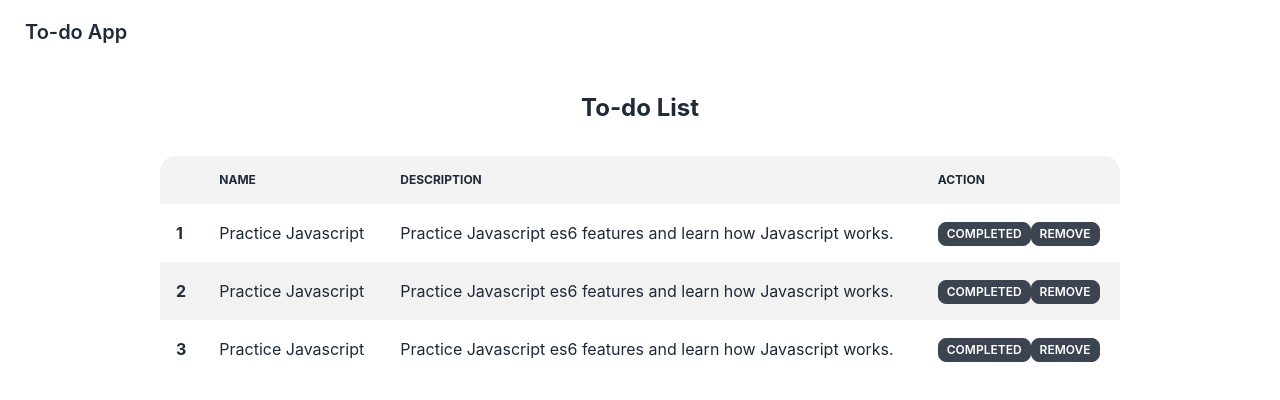
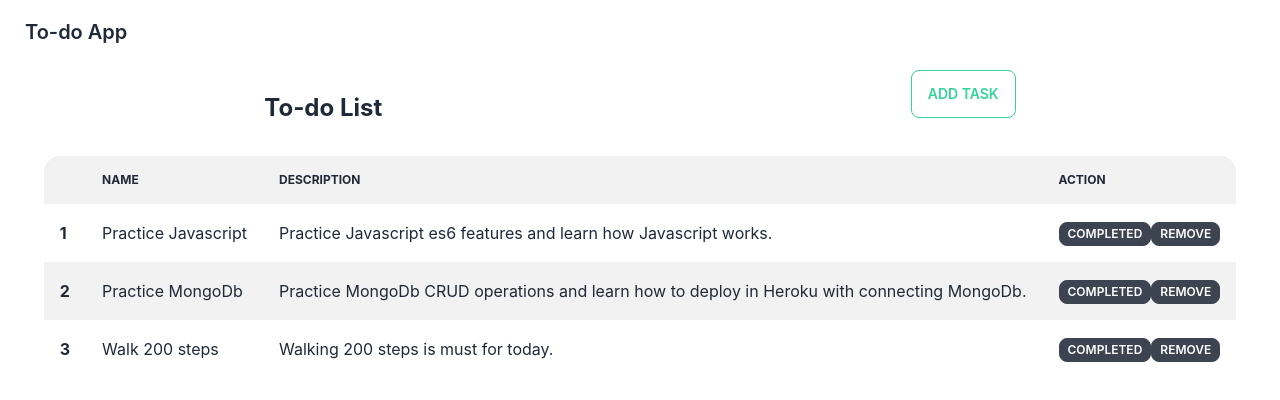
Before and after one commit to AnikaLabiba/to-do-app-client, a React (Create React App) app: page /tasks in a window 1280 px wide. Shown: the top 400 px of the page. Built offline with nearby package versions, Linux system fonts and the light colour scheme; no server answers.

Commit message:
add task modal added

```diff
--- /dev/null
+++ b/public/tasks.json
@@ -0,0 +1,17 @@
+[
+    {
+        "_id": 1,
+        "name": "Practice Javascript",
+        "description": "Practice Javascript es6 features and learn how Javascript works."
+    },
+    {
+        "_id": 2,
+        "name": "Practice MongoDb",
+        "description": "Practice MongoDb CRUD operations and learn how to deploy in Heroku with connecting MongoDb."
+    },
+    {
+        "_id": 3,
+        "name": "Walk 200 steps",
+        "description": "Walking 200 steps is must for today."
+    }
+]
--- a/src/App.js
+++ b/src/App.js
@@ -2,7 +2,6 @@ import './App.css';
 import { Routes, Route } from 'react-router-dom'
 import Home from '../src/Pages/Home/Home'
 import Tasks from '../src/Pages/Tasks/Tasks'
-import SignIn from "../src/Pages/Auth/SignIn";
 import Navbar from '../src/Pages/Navabar/Navbar'
 
 function App() {
--- a/src/Pages/Auth/SignIn.js
+++ /dev/null
@@ -1,21 +0,0 @@
-import React from 'react';
-import auth from '../../firebase.init'
-import { useSignInWithGoogle } from 'react-firebase-hooks/auth';
-
-const SignIn = () => {
-    const [signInWithGoogle, user, loading, error] = useSignInWithGoogle(auth);
-
-    return (
-        <div className='flex justify-center items-center'>
-            <div class="card w-96 bg-base-100 shadow-xl ">
-                <div class="card-body">
-                    <button onClick={() => signInWithGoogle(auth)} class="btn btn-outline">Continue with Google</button>
-                    {error?.message}
-                </div>
-            </div>
-
-        </div>
-    );
-};
-
-export default SignIn;
--- /dev/null
+++ b/src/Pages/Tasks/AddTask.js
@@ -0,0 +1,27 @@
+import React from 'react';
+
+const AddTask = () => {
+    const handleAddTask = event => {
+        event.preventDefault()
+    }
+    return (
+        <div>
+            <input type="checkbox" id="add-task-modal" class="modal-toggle" />
+            <div class="modal modal-bottom sm:modal-middle">
+                <div class="modal-box">
+                    <label for="add-task-modal" class="btn btn-sm btn-circle absolute right-2 top-2">✕</label>
+                    <h3 className='text-xl text-center'>Add new task</h3>
+                    <form onSubmit={handleAddTask}>
+                        <input name='name' type="text" placeholder="Task Name" required class="input input-bordered w-full max-w-xs my-3" />
+                        <input name='description' type="text" placeholder="Description" class="input input-bordered input-lg w-full max-w-xs" />
+                    </form>
+                    <div class="modal-action">
+                        <label for="add-task-modal" class="btn">Yay!</label>
+                    </div>
+                </div>
+            </div>
+        </div>
+    );
+};
+
+export default AddTask;
--- a/src/Pages/Tasks/Tasks.js
+++ b/src/Pages/Tasks/Tasks.js
@@ -1,28 +1,22 @@
-import React from 'react';
+import React, { useEffect, useState } from 'react';
+import AddTask from './AddTask';
 import Task from './Task';
 
 const Tasks = () => {
-    const tasks = [
-        {
-            _id: 1,
-            name: "Practice Javascript",
-            description: "Practice Javascript es6 features and learn how Javascript works."
-        },
-        {
-            _id: 2,
-            name: "Practice Javascript",
-            description: "Practice Javascript es6 features and learn how Javascript works."
-        },
-        {
-            _id: 3,
-            name: "Practice Javascript",
-            description: "Practice Javascript es6 features and learn how Javascript works."
-        },
-    ]
+    const [tasks, setTasks] = useState([])
+    const [isModalOpen, setIsModalOpen] = useState(false)
+    useEffect(() => {
+        fetch('tasks.json')
+            .then(res => res.json())
+            .then(data => setTasks(data))
+    }, [])
     return (
         <div>
-            <h2 className='text-2xl font-bold mt-7'>To-do List</h2>
-            <div class="overflow-x-auto flex items-center w-3/4 mt-8 mx-auto">
+            <div className='flex justify-around items-center'>
+                <h2 className='text-2xl font-bold mt-7'>To-do List</h2>
+                <label onClick={() => setIsModalOpen(true)} for="add-task-modal" class="btn btn-outline btn-success modal-button">Add Task</label>
+            </div>
+            <div class="overflow-x-auto flex items-center w-fit mt-8 mx-auto">
                 <table class="table table-zebra w-full">
                     <thead>
                         <tr>
@@ -46,6 +40,10 @@ const Tasks = () => {
                 </table>
             </div>
 
+            {isModalOpen && <AddTask
+                setTasks={setTasks}
+                setIsModalOpen={setIsModalOpen}
+            ></AddTask>}
         </div>
     );
 };
```
